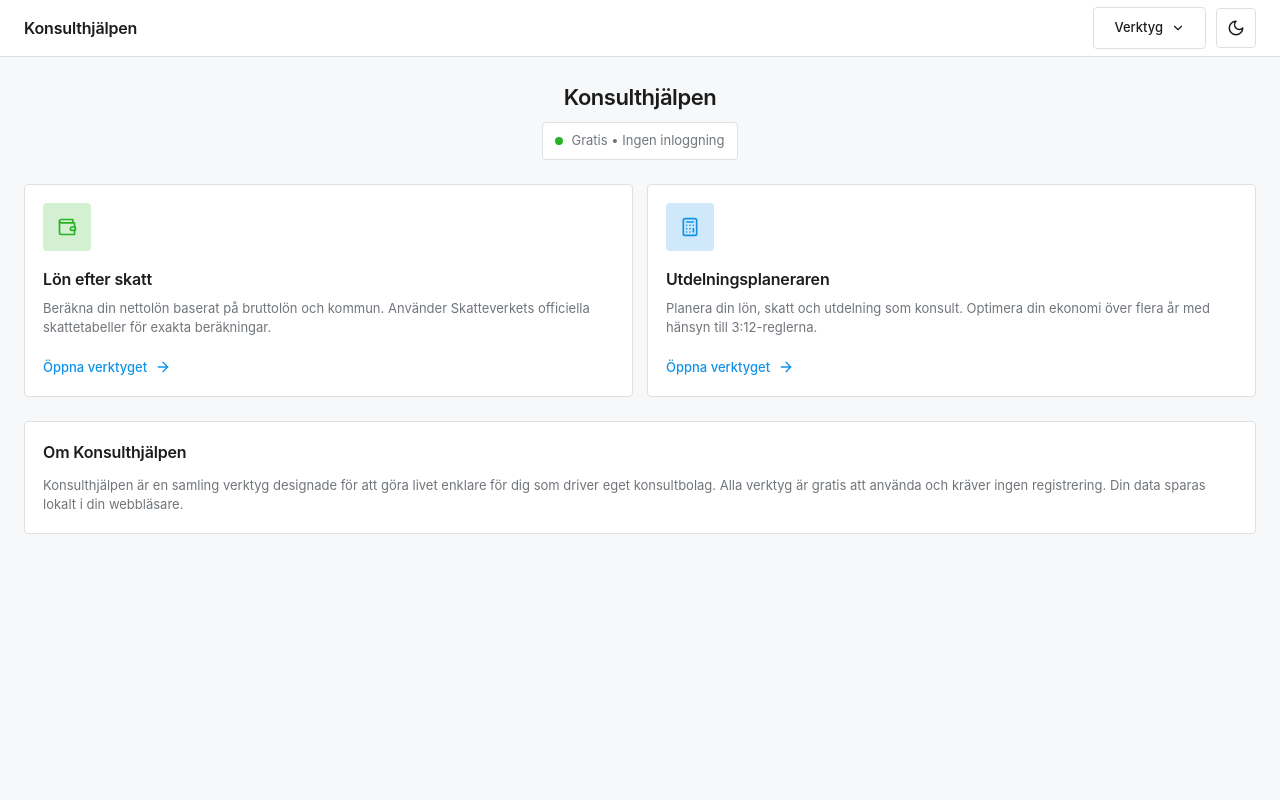
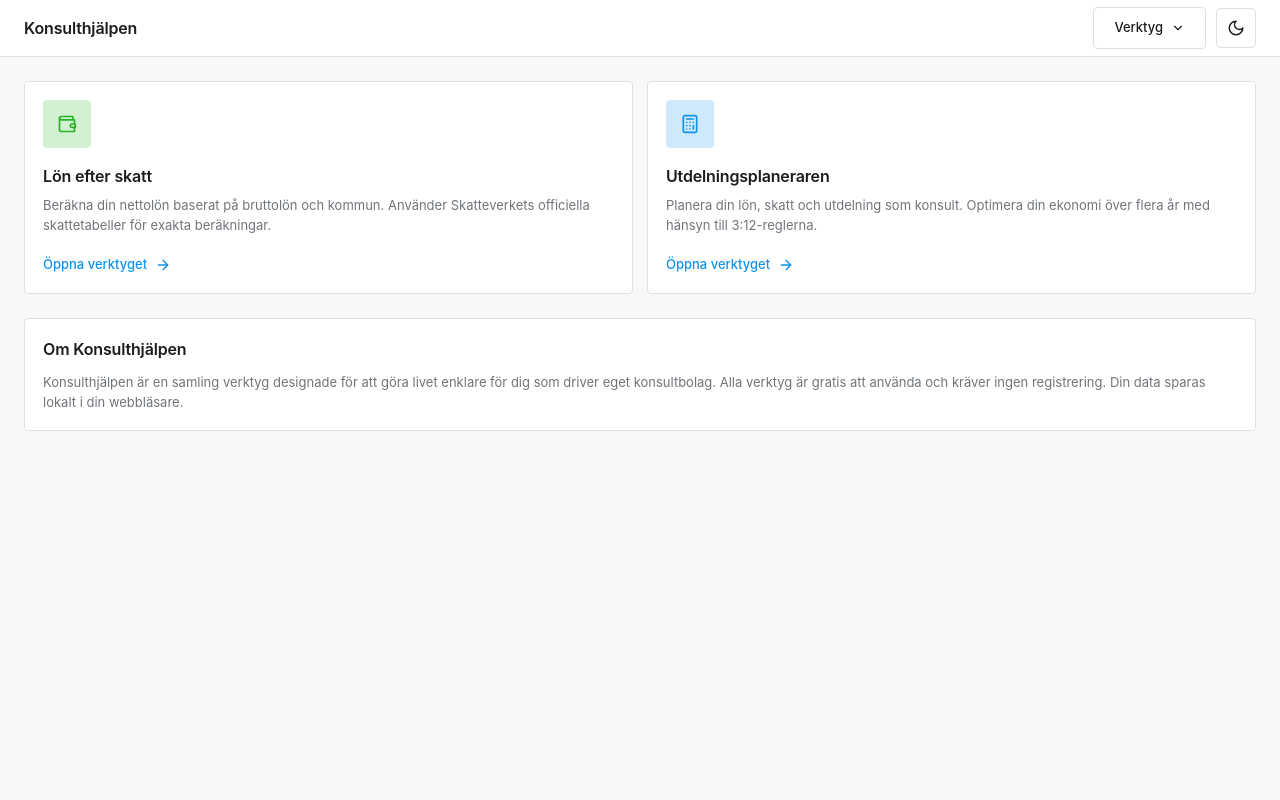
Before and after one commit to hardrockhodl/utdelningsplaneraren, a React (Vite) app: page / in a window 1280 px wide. Shown: the top 800 px of the page. Built offline with nearby package versions, Linux system fonts and the light colour scheme.

Commit message:
Updated HomePage.tsx

```diff
--- a/src/pages/HomePage.tsx
+++ b/src/pages/HomePage.tsx
@@ -24,17 +24,6 @@ export function HomePage() {
   return (
     <div className="min-h-screen bg-[#f7f8fa] dark:bg-[#1c1c1c]">
       <div className="max-w-[1600px] mx-auto px-6 py-6">
-        <div className="text-center mb-6">
-          <h1 className="text-[22px] font-semibold tracking-[-0.02em] text-[#1c1c1c] dark:text-[#f7f8fa] mb-2">
-            Konsulthjälpen
-          </h1>
-          <div className="inline-flex items-center gap-2 rounded-md border border-[#e0e0e0] dark:border-[#3a3a3a]
-                bg-white dark:bg-[#3a3a3a] px-3 py-2 text-[13px] text-[#70757a] dark:text-[#9ca3af]">
-            <span className="h-2 w-2 rounded-md bg-[#27b423]"></span>
-            Gratis • Ingen inloggning
-          </div>
-        </div>
-
         <div className="grid md:grid-cols-2 gap-[14px] mb-6">
           {tools.map((tool) => {
             const Icon = tool.icon;
```
